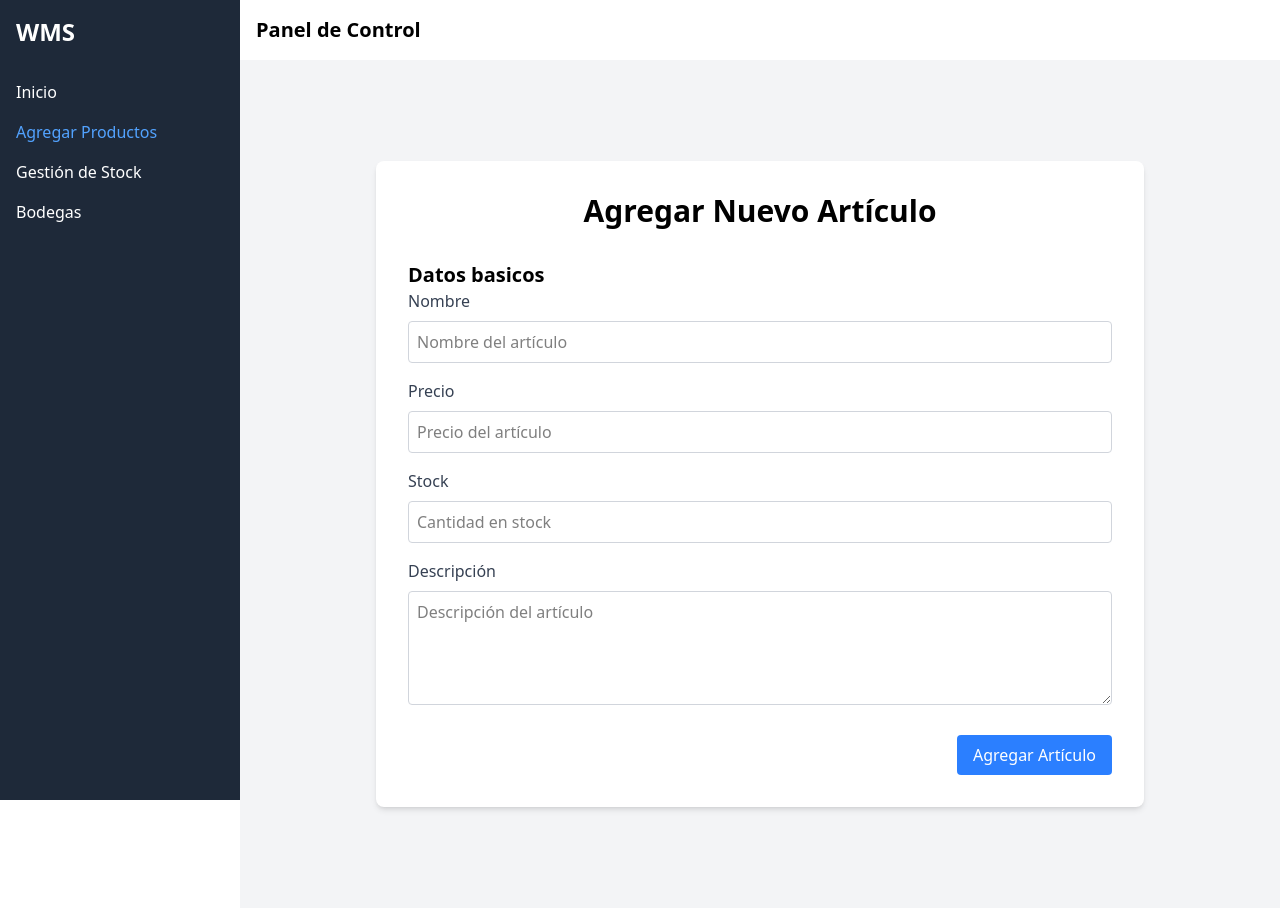
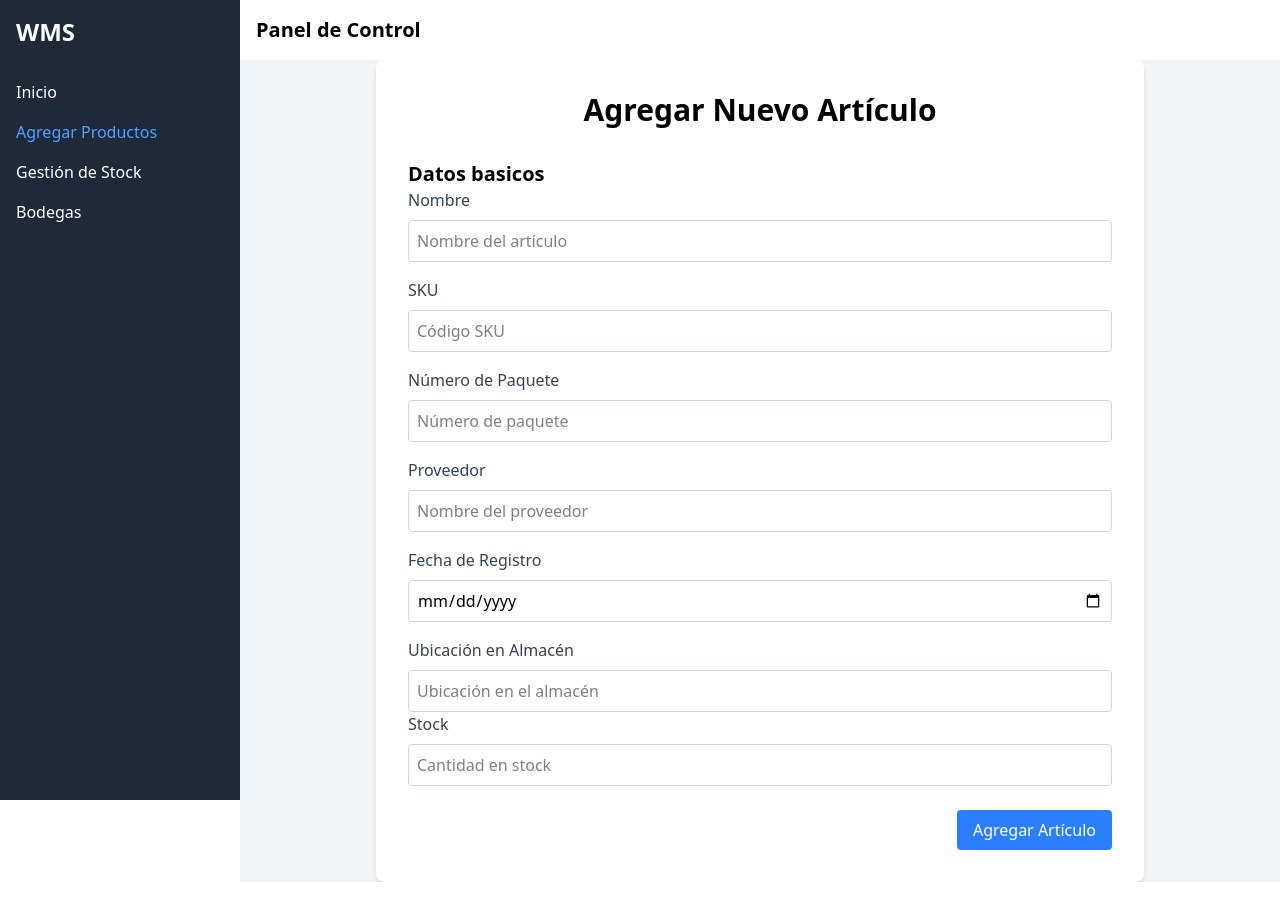
Before and after one commit to DaveOval/prueba-tecnica-movida, a React (Vite) app: page /products in a window 1280 px wide. After the commit the page ends 882 px from the top, so only its background shows below. Built offline with nearby package versions, Linux system fonts and the light colour scheme.

Commit message:
feat: update Products form to include SKU, package number, provider, registration date, and warehouse location fields

```diff
--- a/src/components/layout/FormLayout.tsx
+++ b/src/components/layout/FormLayout.tsx
@@ -5,7 +5,7 @@ interface FormLayoutProps {
 
 export const FormLayout = ({ title, children }: FormLayoutProps) => {
     return (
-        <div className="min-h-screen flex items-center justify-center bg-gray-100 p-4">
+        <div className="min-h-screen flex items-center justify-center bg-gray-100">
         <div className="bg-white w-full max-w-3xl p-8 rounded-lg shadow-md">
             <h1 className="text-3xl font-bold text-center mb-8">{title}</h1>
             <div className="space-y-6">
--- a/src/components/layout/Layout.tsx
+++ b/src/components/layout/Layout.tsx
@@ -16,7 +16,7 @@ export const Layout = ({ children }: LayoutProps) => {
 
       <div className="flex flex-col flex-1 min-h-screen">
         <Navbar toggleSidebar={toggleSidebar} />
-        <main className="p-6 bg-gray-100 flex-1">
+        <main className="bg-gray-100 flex-1">
           {children || <Outlet />}
         </main>
       </div>
--- a/src/pages/Products.tsx
+++ b/src/pages/Products.tsx
@@ -3,9 +3,12 @@ import { FormLayout } from "../components/layout";
 
 interface AricleFormData {
   name: string;
-  description: string;
-  price: number;
+  SKU: string;
   stock: number;
+  package_number: number;
+  provider: string;
+  registration_date: string;
+  warehouse_location: string;
 }
 
 export const Products = () => {
@@ -46,23 +49,92 @@ export const Products = () => {
                 )
               }
             </div>
-            {/* Price */}
+            {/* SKU */}
             <div>
-              <label className="block text-gray-700 mb-2">Precio</label>
+              <label className="block text-gray-700 mb-2">SKU</label>
               <input
-                type="number"
-                {...register("price", { required: "Este campo es requerido" })}
+                type="text"
+                {...register("SKU", { required: "Este campo es requerido" })}
                 className={`w-full p-2 border rounded ${
-                  errors.price ? "border-red-500" : "border-gray-300"
+                  errors.SKU ? "border-red-500" : "border-gray-300"
                 }`}
-                placeholder="Precio del artículo"
+                placeholder="Código SKU"
               />
               {
-                errors.price && (
-                  <span className="text-red-500 text-sm">{errors.price.message}</span>
+                errors.SKU && (
+                  <span className="text-red-500 text-sm">{errors.SKU.message}</span>
                 )
               }
             </div>
+            {/* Package Number */}
+            <div>
+              <label className="block text-gray-700 mb-2">Número de Paquete</label>
+              <input
+                type="number"
+                {...register("package_number", { required: "Este campo es requerido" })}
+                className={`w-full p-2 border rounded ${
+                  errors.package_number ? "border-red-500" : "border-gray-300"
+                }`}
+                placeholder="Número de paquete"
+              />
+              {
+                errors.package_number && (
+                  <span className="text-red-500 text-sm">{errors.package_number.message}</span>
+                )
+              }
+            </div>
+            {/* Provider */}
+            <div>
+              <label className="block text-gray-700 mb-2">Proveedor</label>
+              <input
+                type="text"
+                {...register("provider", { required: "Este campo es requerido" })}
+                className={`w-full p-2 border rounded ${
+                  errors.provider ? "border-red-500" : "border-gray-300"
+                }`}
+                placeholder="Nombre del proveedor"
+              />
+              {
+                errors.provider && (
+                  <span className="text-red-500 text-sm">{errors.provider.message}</span>
+                )
+              }
+            </div>
+            {/* Registration Date */}
+            <div>
+              <label className="block text-gray-700 mb-2">Fecha de Registro</label>
+              <input
+                type="date"
+                {...register("registration_date", { required: "Este campo es requerido" })}
+                className={`w-full p-2 border rounded ${
+                  errors.registration_date ? "border-red-500" : "border-gray-300"
+                }`}
+                placeholder="Fecha de registro"
+              />
+              {
+                errors.registration_date && (
+                  <span className="text-red-500 text-sm">{errors.registration_date.message}</span>
+                )
+              }
+            </div>
+            {/* Warehouse Location */}
+            <div>
+              <label className="block text-gray-700 mb-2">Ubicación en Almacén</label>
+              <input
+                type="text"
+                {...register("warehouse_location", { required: "Este campo es requerido" })}
+                className={`w-full p-2 border rounded ${
+                  errors.warehouse_location ? "border-red-500" : "border-gray-300"
+                }`}
+                placeholder="Ubicación en el almacén"
+              />
+              {
+                errors.warehouse_location && (
+                  <span className="text-red-500 text-sm">{errors.warehouse_location.message}</span>
+                )
+              }
+            </div>
+          </div>
             {/* Stock */}
             <div>
               <label className="block text-gray-700 mb-2">Stock</label>
@@ -80,26 +152,7 @@ export const Products = () => {
                 )
               }
             </div>
-            {/* Description */}
-            <div>
-              <label className="block text-gray-700 mb-2">Descripción</label>
-              <textarea
-                {...register("description", { required: "Este campo es requerido" })}
-                className={`w-full p-2 border rounded ${
-                  errors.description ? "border-red-500" : "border-gray-300"
-                }`}
-                placeholder="Descripción del artículo"
-                rows={4}
-              ></textarea>
-              {
-                errors.description && (
-                  <span className="text-red-500 text-sm">{errors.description.message}</span>
-                )
-              }
-            </div>
-          </div>
-        </section>
-
+          </section>
         {/* Submit button */}
         <div className="flex justify-end">
           <button
```
